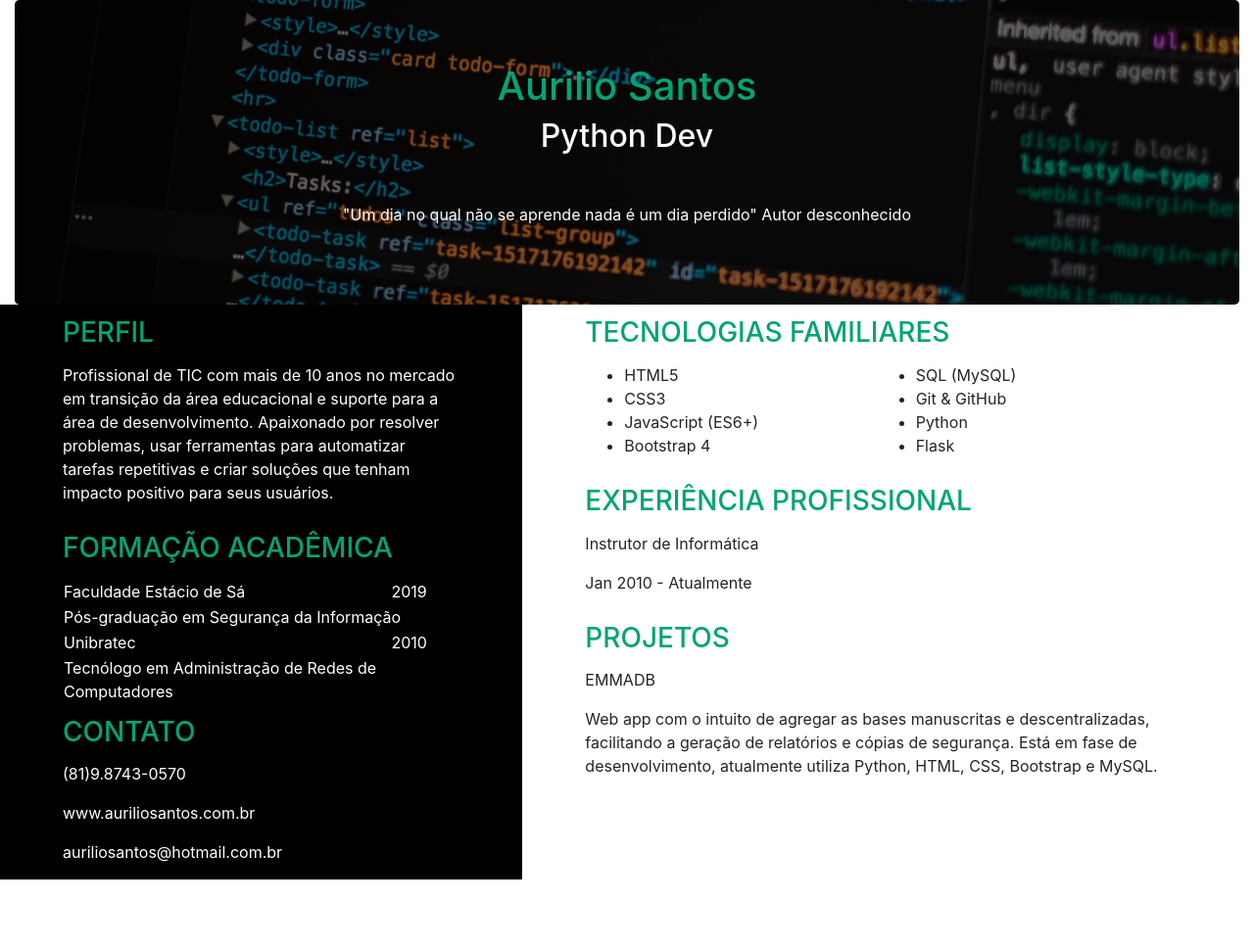
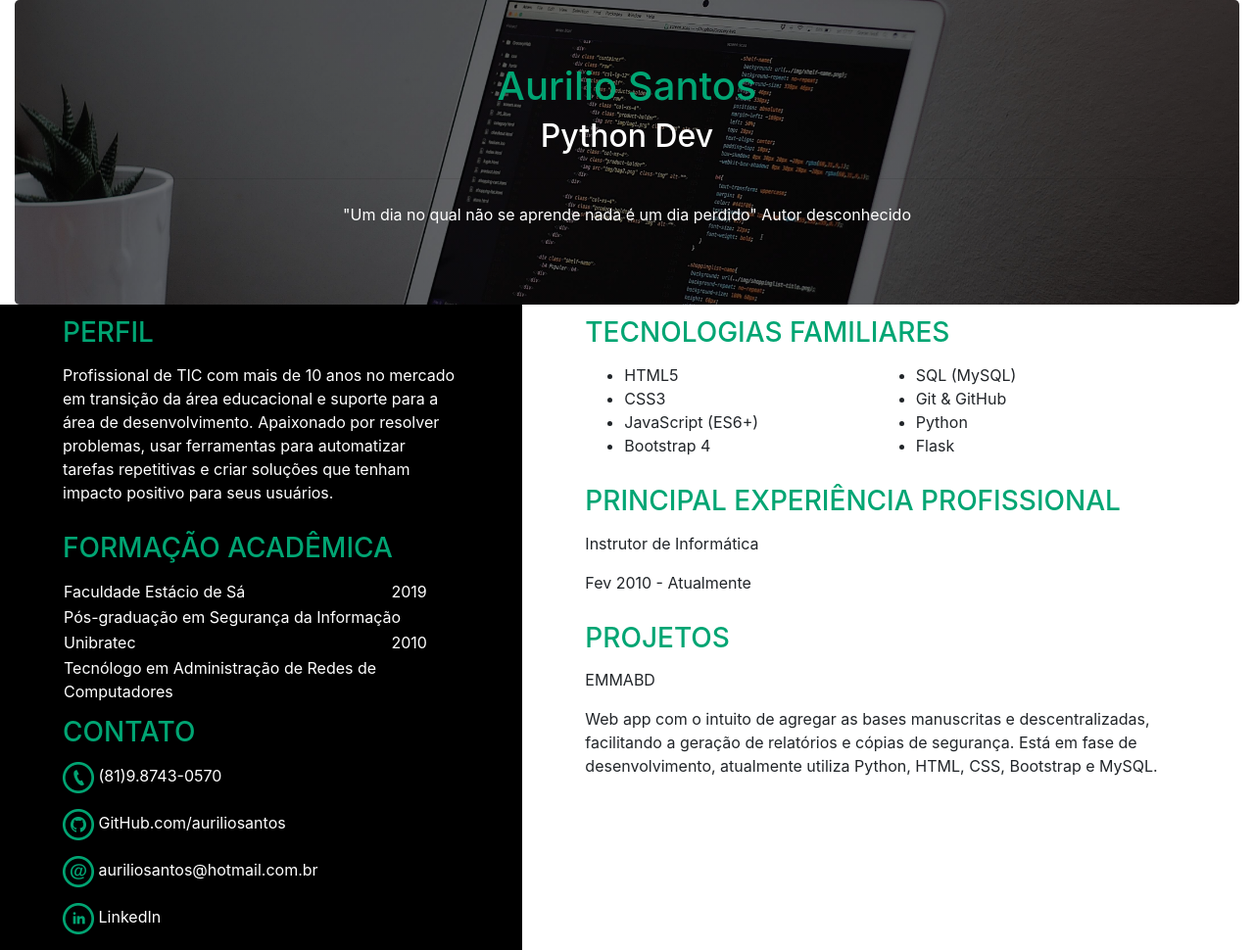
Before and after one commit to auriliosantos/personal-website, a plain HTML site: page index.html in a window 1280 px wide. Shown: the whole page at 98% size. Before the commit the page ends 898 px from the top, so only its background shows below. Drawn offline with nearby package versions, Linux system fonts and the light colour scheme.

Commit message:
Added some icons and  other minor changes

```diff
--- a/index.html
+++ b/index.html
@@ -69,15 +69,30 @@
                 <h3>
                     CONTATO
                 </h3>
+                <a class="a-stealth" href="tel:+5581987430570">
                 <p>
+                    <img src="static/img/icon-phone.png">
                     (81)9.8743-0570
                 </p>
+                </a>
+                <a class="a-stealth" href="https://github.com/auriliosantos">
                 <p>
-                    www.auriliosantos.com.br
+                    <img src="static/img/icon-github.png">
+                    GitHub.com/auriliosantos
                 </p>
+                </a>
+                <a class="a-stealth" href="mailto:auriliosantos@hotmail.com.br">
                 <p>
+                    <img src="static/img/icon-email.png">
                     auriliosantos@hotmail.com.br
                 </p>
+                </a>
+                <a class="a-stealth" href="https://www.linkedin.com/in/aur%C3%ADlio-jos%C3%A9-dos-santos-filho-12b0162b/">
+                <p>
+                    <img src="static/img/icon-linkedin.png">
+                    LinkedIn
+                </p>
+                </a>
             </div>
             <div class="col-7" id="tecnico-div">
                 <h3>
@@ -94,25 +109,27 @@
                     <li>Flask</li>
                 </ul>
                 <h3>
-                    EXPERIÊNCIA PROFISSIONAL
+                    PRINCIPAL EXPERIÊNCIA PROFISSIONAL
                 </h3>
                 <p>
                     Instrutor de Informática
                 </p>
                 <p>
-                    Jan 2010 - Atualmente
+                    Fev 2010 - Atualmente
                 </p>
                 <h3>
                     PROJETOS
                 </h3>
+                <a class="a-stealth" href="https://github.com/auriliosantos/emmabd" target="blank">
                     <p>
-                    EMMADB
+                        EMMABD
                     </p>
                     <p>
                         Web app com o intuito de agregar as bases manuscritas e descentralizadas,
                         facilitando a geração de relatórios e cópias de segurança. Está em fase de
                         desenvolvimento, atualmente utiliza Python, HTML, CSS, Bootstrap e MySQL.
                     </p>
+                </a>
             </div>
         </div>
     </div>
--- a/static/css/main.css
+++ b/static/css/main.css
@@ -8,8 +8,18 @@ h3{
    color: #01A573;
 }
 
+.a-stealth{
+    color: inherit;
+    text-decoration: inherit;
+}
+
+a:hover{
+    text-decoration: none;
+    color: #01A573;
+}
+
 #home-jumbotron{
-    background-image: linear-gradient(rgba(0, 0, 0, 0.5), rgba(0, 0, 0, 0.5)), url("../img/jumbo2.jpg");
+    background-image: linear-gradient(rgba(0, 0, 0, 0.5), rgba(0, 0, 0, 0.5)), url("../img/jumbo1.jpg");
     background-position: center;
     background-repeat: no-repeat;
     background-size: cover;
```
Also changed, not shown: static/img/icon-email.png (added), static/img/icon-github.png (added), static/img/icon-linkedin.png (added), static/img/icon-phone.png (added). Lines whose indentation alone changed are shown as unchanged.
